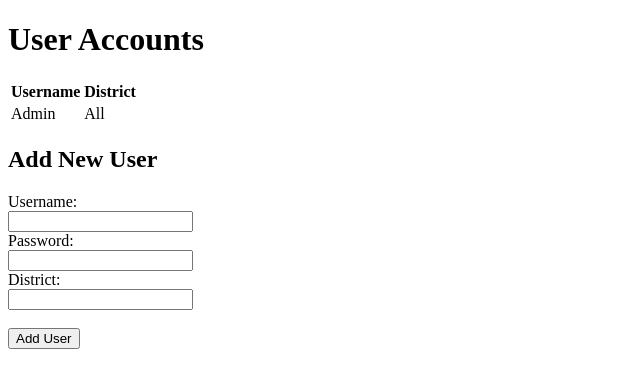
After one commit to FurlanNick/BQScoreTracker, a Flask app: page /accounts in a window 1280 px wide. The commit adds this page. Shown: the top 388 px of the page, without its empty margins (0-640 px from the left). Run offline with Flask 2, Linux system fonts and the light colour scheme; the visitor is signed in with stand-in values (Sample User, id 1).

Commit message:
Add authentication and user management.

```diff
--- a/app/app.py
+++ b/app/app.py
@@ -1,6 +1,12 @@
-from flask import Flask, render_template, request, redirect, url_for
+from flask import Flask, render_template, request, redirect, url_for, session
 
 app = Flask(__name__)
+app.secret_key = 'super_secret_key'  # This should be a random, secret value
+
+# In-memory user database
+users = {
+    'Admin': {'password': 'Admin', 'district': 'All'}
+}
 
 @app.route('/')
 def index():
@@ -8,15 +14,24 @@ def index():
 
 @app.route('/login', methods=['GET', 'POST'])
 def login():
+    error = None
     if request.method == 'POST':
-        # This is where the login logic will go.
-        # For now, we'll just redirect to the competition page.
-        return redirect(url_for('competition'))
-    return render_template('login.html')
+        username = request.form['username']
+        password = request.form['password']
+        if username in users and users[username]['password'] == password:
+            session['username'] = username
+            return redirect(url_for('competition'))
+        else:
+            error = 'Invalid Credentials. Please try again.'
+    return render_template('login.html', error=error)
 
 @app.route('/competition')
 def competition():
-    return render_template('competition.html')
+    if 'username' not in session:
+        return redirect(url_for('login'))
+
+    district = users[session['username']]['district']
+    return render_template('competition.html', district=district)
 
 @app.route('/standings')
 def standings():
@@ -34,5 +49,25 @@ def schedule():
 def quiz():
     return render_template('quiz.html')
 
+@app.route('/accounts')
+def accounts():
+    if 'username' not in session or session['username'] != 'Admin':
+        return redirect(url_for('login'))
+    return render_template('accounts.html', users=users)
+
+@app.route('/add_user', methods=['POST'])
+def add_user():
+    if 'username' not in session or session['username'] != 'Admin':
+        return redirect(url_for('login'))
+
+    username = request.form['username']
+    password = request.form['password']
+    district = request.form['district']
+
+    if username not in users:
+        users[username] = {'password': password, 'district': district}
+
+    return redirect(url_for('accounts'))
+
 if __name__ == '__main__':
     app.run(host='0.0.0.0', port=8089)
--- /dev/null
+++ b/app/templates/accounts.html
@@ -0,0 +1,34 @@
+<!DOCTYPE html>
+<html lang="en">
+<head>
+    <meta charset="UTF-8">
+    <meta name="viewport" content="width=device-width, initial-scale=1.0">
+    <title>Accounts</title>
+</head>
+<body>
+    <h1>User Accounts</h1>
+    <table>
+        <tr>
+            <th>Username</th>
+            <th>District</th>
+        </tr>
+        {% for username, user_data in users.items() %}
+        <tr>
+            <td>{{ username }}</td>
+            <td>{{ user_data.district }}</td>
+        </tr>
+        {% endfor %}
+    </table>
+
+    <h2>Add New User</h2>
+    <form action="/add_user" method="post">
+        <label for="username">Username:</label><br>
+        <input type="text" id="username" name="username"><br>
+        <label for="password">Password:</label><br>
+        <input type="password" id="password" name="password"><br>
+        <label for="district">District:</label><br>
+        <input type="text" id="district" name="district"><br><br>
+        <input type="submit" value="Add User">
+    </form>
+</body>
+</html>
--- a/app/templates/competition.html
+++ b/app/templates/competition.html
@@ -6,10 +6,13 @@
     <title>Competition</title>
 </head>
 <body>
-    <h1>Select Competition</h1>
+    <h1>Select Competition for {{ district }}</h1>
     <ul>
         <li><a href="/standings">Overall Standings</a></li>
         <li><a href="/quiz-meet">Quiz Meets</a></li>
+        {% if session.username == 'Admin' %}
+        <li><a href="/accounts">Accounts</a></li>
+        {% endif %}
     </ul>
 </body>
 </html>
--- a/app/templates/login.html
+++ b/app/templates/login.html
@@ -7,6 +7,9 @@
 </head>
 <body>
     <h1>Login</h1>
+    {% if error %}
+        <p style="color:red;">{{ error }}</p>
+    {% endif %}
     <form action="/login" method="post">
         <label for="username">Username:</label><br>
         <input type="text" id="username" name="username"><br>
```
Also changed, not shown: 1 other file.
